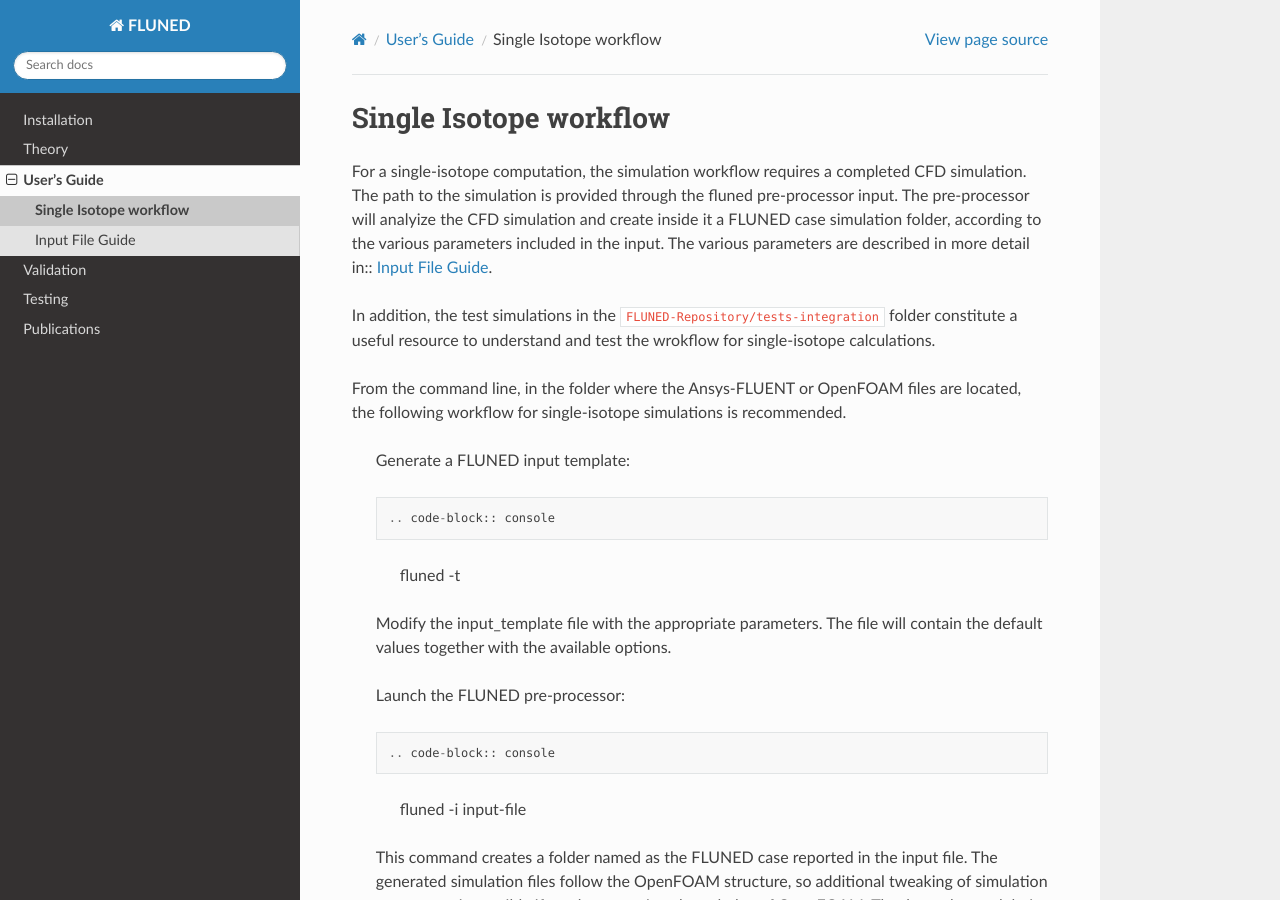
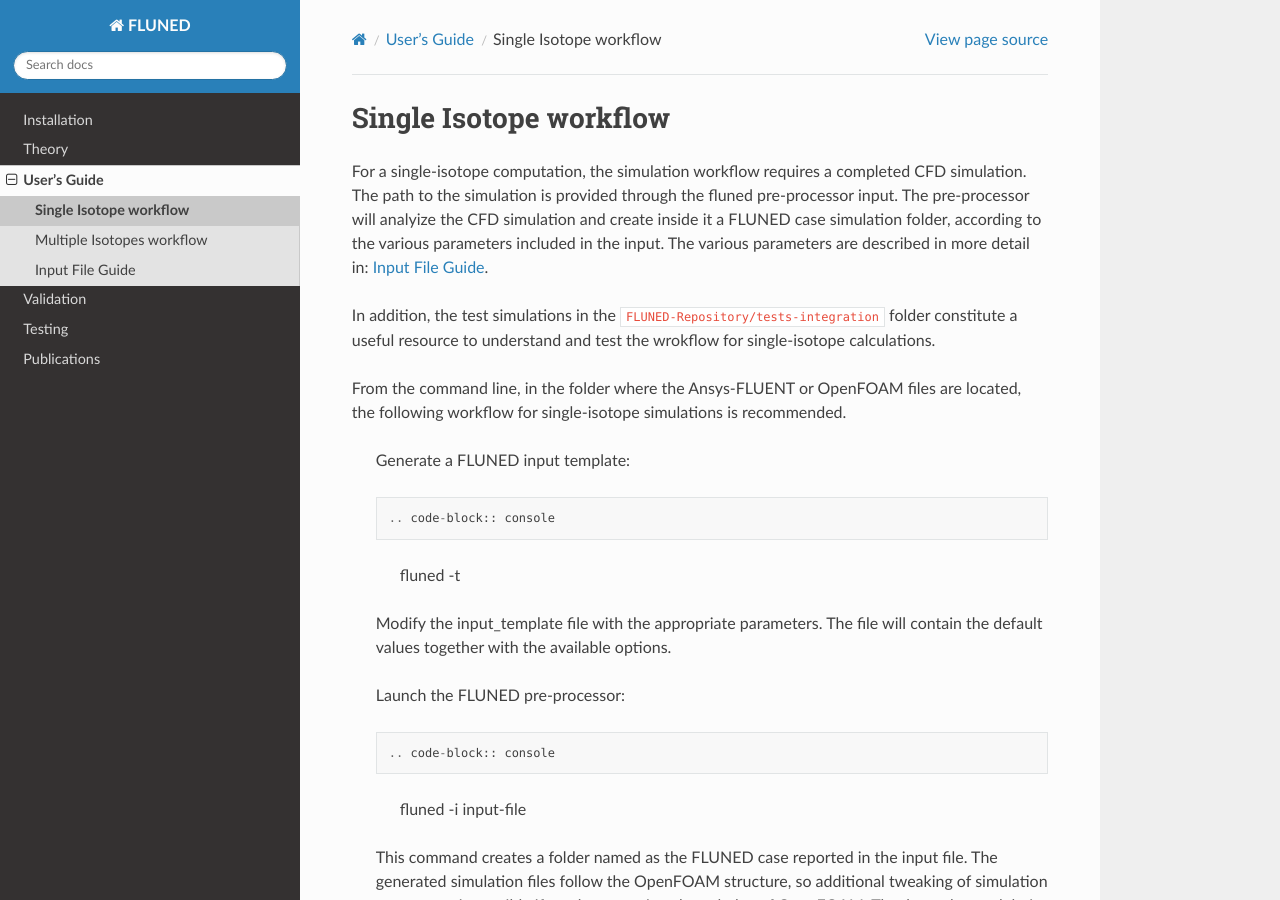
Before and after one commit to marco-de-pietri/FLUNED-repository, a Sphinx documentation site: the page built from docs/source/singleisotope.rst, in a window 1280 px wide and 900 px high. Built offline with Sphinx 7.4.7 and the Read the Docs theme 3.1.0, drawn with Linux system fonts in a browser that asks for light colours; pages that are not in the unit, such as notebooks, are missing from menus.

Commit message:
new doc section

```diff
--- a/docs/source/keywords.rst
+++ b/docs/source/keywords.rst
@@ -5,7 +5,7 @@ Input File Guide
 This page documents all keywords that can appear in a `FLUNED` input, their
 purpose, default behaviour and the range of values they accept.
 
-To start, a generic template can be created by running `fluned -t`
+To start, a generic template can be created by running `fluned -t`.
 
 Every directive is case‑insensitive, except for the files and folder paths, and must appear on its own line.
 Comment text after a `#` is ignored.
--- a/docs/source/singleisotope.rst
+++ b/docs/source/singleisotope.rst
@@ -4,7 +4,7 @@ Single Isotope workflow
 For a single-isotope computation, the simulation workflow requires a completed CFD simulation.
 The path to the simulation is provided through the fluned pre-processor input.
 The pre-processor will analyize the CFD simulation and create inside it a FLUNED case simulation folder, according to the various parameters included in the input.
-The various parameters are described in more detail in:: :doc:`keywords`.
+The various parameters are described in more detail in: :doc:`keywords`.
 
 In addition, the test simulations in the  ``FLUNED-Repository/tests-integration`` folder constitute a useful resource to understand and test the wrokflow for single-isotope calculations.
 
--- a/docs/source/usersguide.rst
+++ b/docs/source/usersguide.rst
@@ -7,6 +7,7 @@ User's Guide
 .. toctree::
    :maxdepth: 1
    :hidden:
+   :titlesonly:
 
   singleisotope
   openmccoupling
```
Also changed, not shown: docs/source/openmccoupling.rst (+16 -0 lines), 1 other file.
